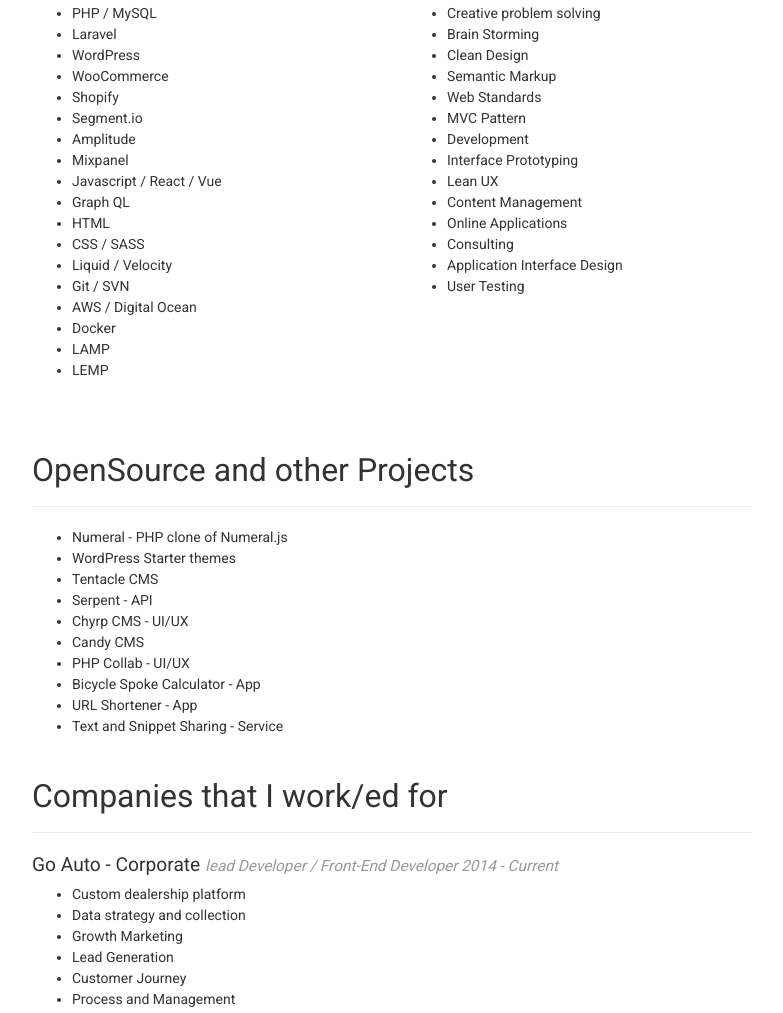
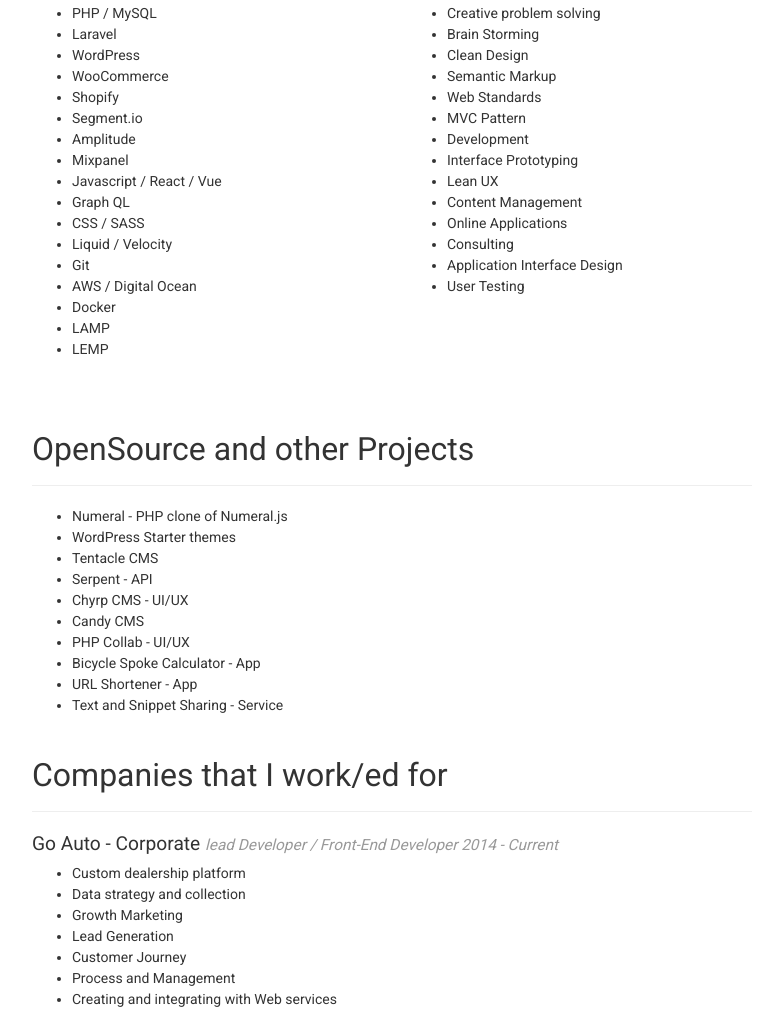
Before and after one commit to adampatterson/adampatterson.github.com, a website: page index.html in a window 1280 px wide. Shown: the part 1142-2155 px from the top of the page, without its empty margins (248-1031 px from the left). Drawn offline with Linux system fonts and the light colour scheme.

Commit message:
Update index.html

```diff
--- a/index.html
+++ b/index.html
@@ -163,10 +163,9 @@
                         <li>Mixpanel</li>
                         <li>Javascript / React / Vue</li>
                         <li>Graph QL</li>
-                        <li>HTML</li>
                         <li>CSS / SASS</li>
                         <li>Liquid / Velocity</li>
-                        <li>Git / SVN</li>
+                        <li>Git</li>
                         <li>AWS / Digital Ocean</li>
                         <li>Docker</li>
                         <li>LAMP</li>
```
